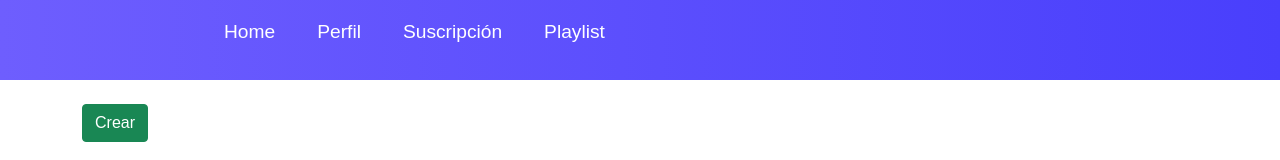
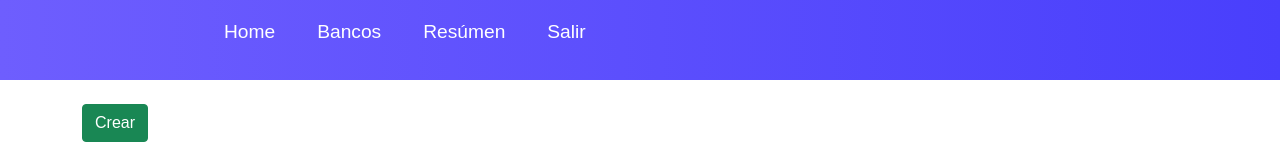
Before and after one commit to sebas411/ing_software_proyecto, a React (Create React App) app in the folder frontend/: page / in a window 1280 px wide. Shown: the top 160 px of the page. Built offline with nearby package versions, Linux system fonts and the light colour scheme.

Commit message:
Update MenuItems.js
changes

```diff
--- a/frontend/src/components/navbar/MenuItems.js
+++ b/frontend/src/components/navbar/MenuItems.js
@@ -5,17 +5,17 @@ export const MenuItems = [
         cName: 'nav-links'
     },
     {
-        title: 'Perfil',
+        title: 'Bancos',
         url: '#',
         cName: 'nav-links'
     },
     {
-        title: 'Suscripción',
+        title: 'Resúmen',
         url: '#',
         cName: 'nav-links'
     },
     {
-        title: 'Playlist',
+        title: 'Salir',
         url: '#',
         cName: 'nav-links'
     },
```
